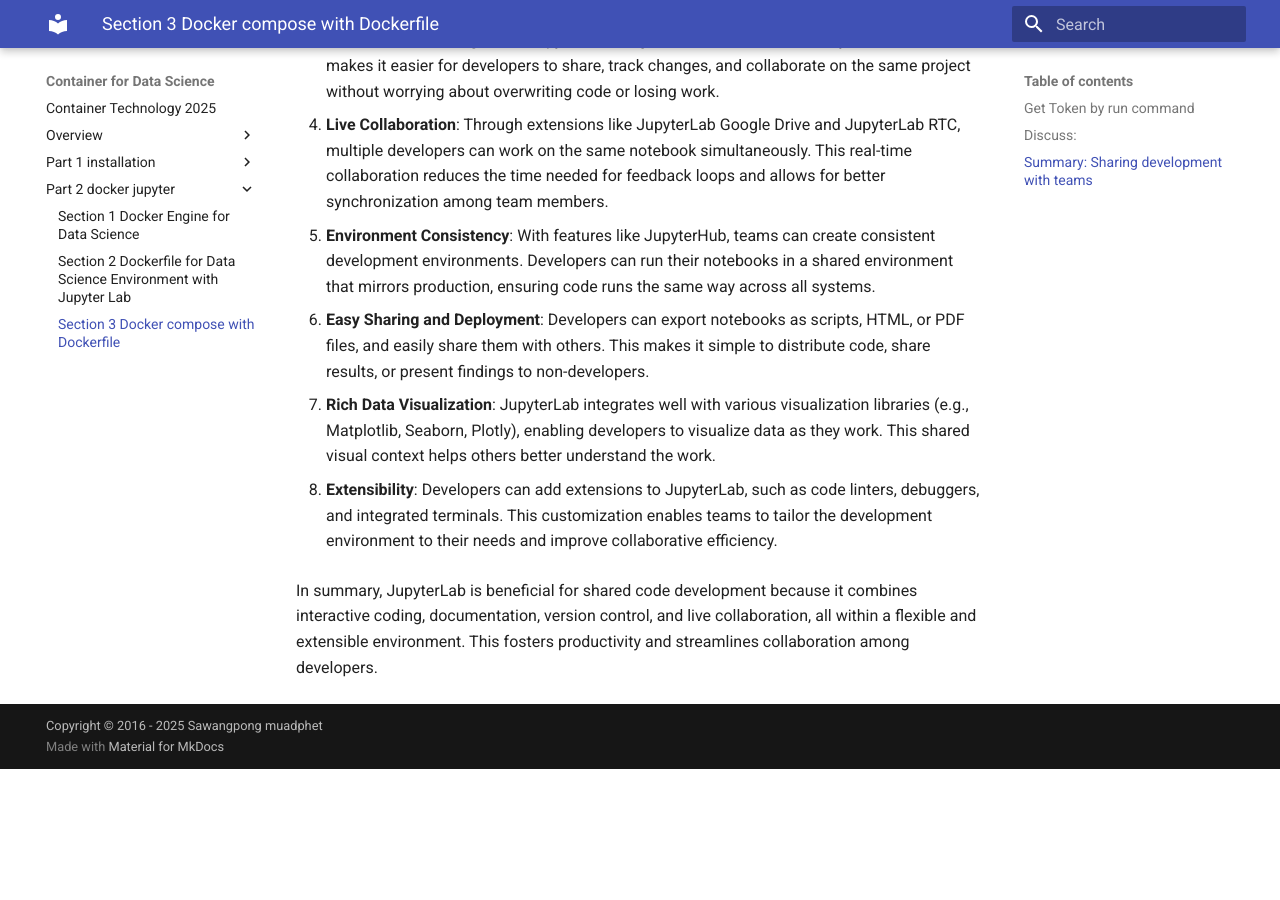
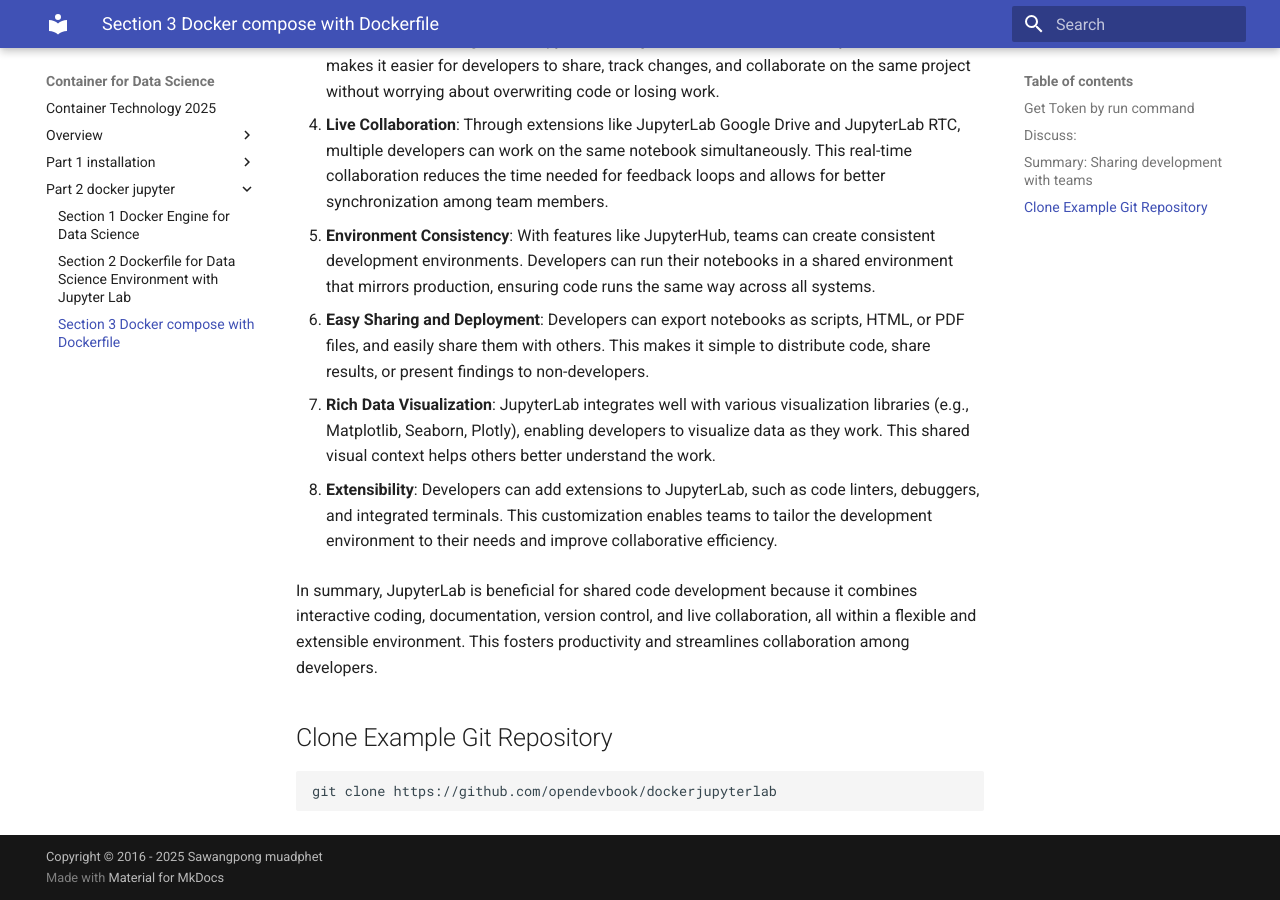
Before and after one commit to opendevbook/kmutnb_datascience, an MkDocs documentation site: the page built from docs/part_2_docker_jupyter/3_docker_compose.md, in a window 1280 px wide and 900 px high, scrolled down 7176 px. Built offline with MkDocs 1.6.1 and Material for MkDocs 9.7.7, drawn with Linux system fonts in a browser that asks for light colours; before the commit the page ends 7945 px from its top, so only the background shows below that.

Commit message:
commit add github

````diff
--- a/docs/part_2_docker_jupyter/3_docker_compose.md
+++ b/docs/part_2_docker_jupyter/3_docker_compose.md
@@ -118,3 +118,9 @@
 8. **Extensibility**: Developers can add extensions to JupyterLab, such as code linters, debuggers, and integrated terminals. This customization enables teams to tailor the development environment to their needs and improve collaborative efficiency.
 
 In summary, JupyterLab is beneficial for shared code development because it combines interactive coding, documentation, version control, and live collaboration, all within a flexible and extensible environment. This fosters productivity and streamlines collaboration among developers.
+
+
+## Clone Example Git Repository
+```
+git clone https://github.com/opendevbook/dockerjupyterlab
+```
````
